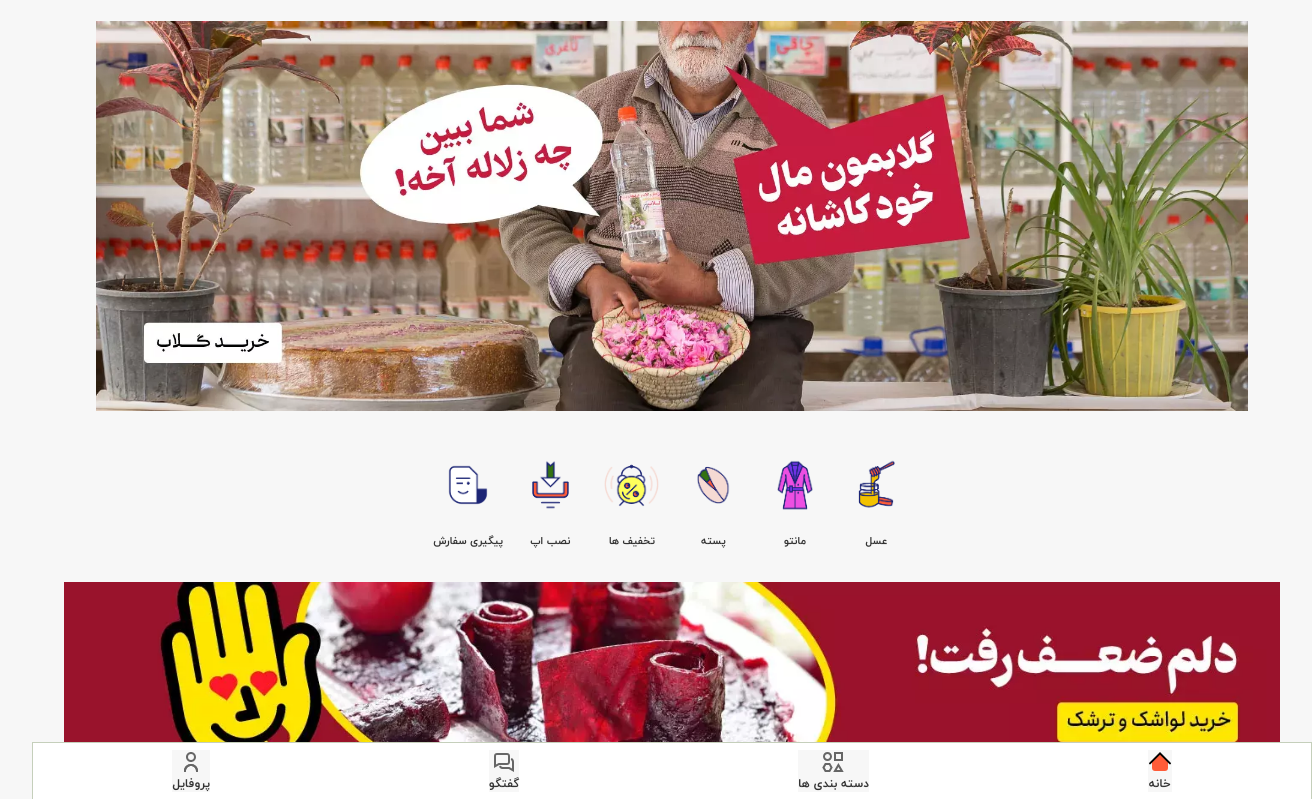
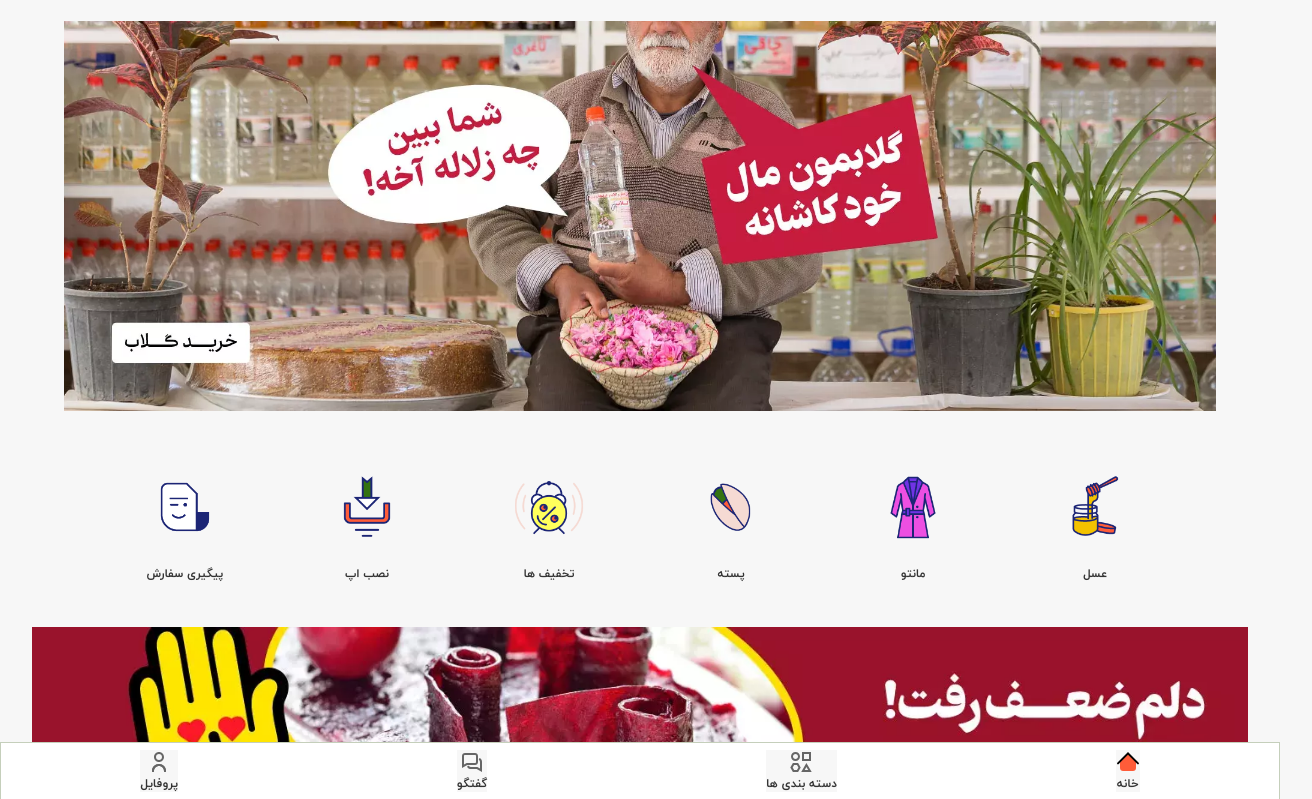
Before and after one commit to MHPourhasani/basalam-clone, a plain HTML site: page index.html in a window 1280 px wide. Shown: the top 799 px of the page, 1312 px wide, since content can reach past the window. Drawn offline with Linux system fonts and the light colour scheme.

Commit message:
responsive category-1 section for all device

```diff
--- a/styles/sass/sassStyles.scss
+++ b/styles/sass/sassStyles.scss
@@ -32,6 +32,7 @@
 
 main, footer {
     @include flexStyles(column,center,center);
+    width: 100vw;
 }
 
         // main section
@@ -49,11 +50,10 @@ main, footer {
     li {
         margin: 0 0.4rem;
     }
-    // font-weight: lighter;
 
     a {
         @include flexStyles(column,space-between,center);
-        @include textStyles(1rem,100,$darkGrayColor);
+        @include textStyles(1rem,300,$darkGrayColor);
         text-align: center;
 
         &:hover {
@@ -172,12 +172,35 @@ main, footer {
     .golab-baner {
         @include banerSize(80vw, auto, 1.3rem, 0);
     }
+
+    .category-1 {
+        margin: 0.75rem 1rem;
+
+        a {
+            margin: 0 0.3rem;
+        }
+    }
 }
 
         // tablet screen (min-width:768px to max-width:1023px)
 @include mediaQuery(md) {
     .golab-baner {
         @include banerSize(90vw, auto, 1.3rem, 0);
+    }
+
+    .category-1 {
+        width: 95vw;
+        @include flexStyles(row,space-between,center);
+
+        a {
+            @include textStyles(1.1rem,300,$darkGrayColor);
+            margin: 0.8rem 0.5rem;
+        }
+
+        img {
+            width: 5rem;
+            height: 5rem;
+        }
     }
 }
 
@@ -186,6 +209,21 @@ main, footer {
     .golab-baner {
         @include banerSize(92vw, auto, 1.3rem, 0);
     }
+
+    .category-1 {
+        width: 95vw;
+        @include flexStyles(row,space-between,center);
+
+        a {
+            @include textStyles(1.1rem,300,$darkGrayColor);
+            margin: 0.8rem 0.5rem;
+        }
+
+        img {
+            width: 5rem;
+            height: 5rem;
+        }
+    }
 }
 
         // large screen (min-width:1280px)
@@ -193,13 +231,30 @@ main, footer {
     .golab-baner {
         @include banerSize(97vw, auto, 1.3rem, 0);
     }
+
+    .category-1 {
+        width: 80vw;
+        @include flexStyles(row,space-between,center);
+
+        a {
+            @include textStyles(1.1rem,300,$darkGrayColor);
+            margin: 0.8rem 0.4rem;
+        }
+
+        img {
+            width: 5.5rem;
+            height: 5.5rem;
+        }
+    }
 }
 
-@include mediaQuery(2xl) {
+@include mediaQuery(xxl) {
     .golab-baner {
         @include banerSize(90vw, auto, 1.3rem, 0);
     }
 }
+
+// ----------------------------------------------------------------
 
 footer {
     background-color: $whiteColor;
```
Also changed, not shown: styles/css/sassStyles.css, 1 other file.
